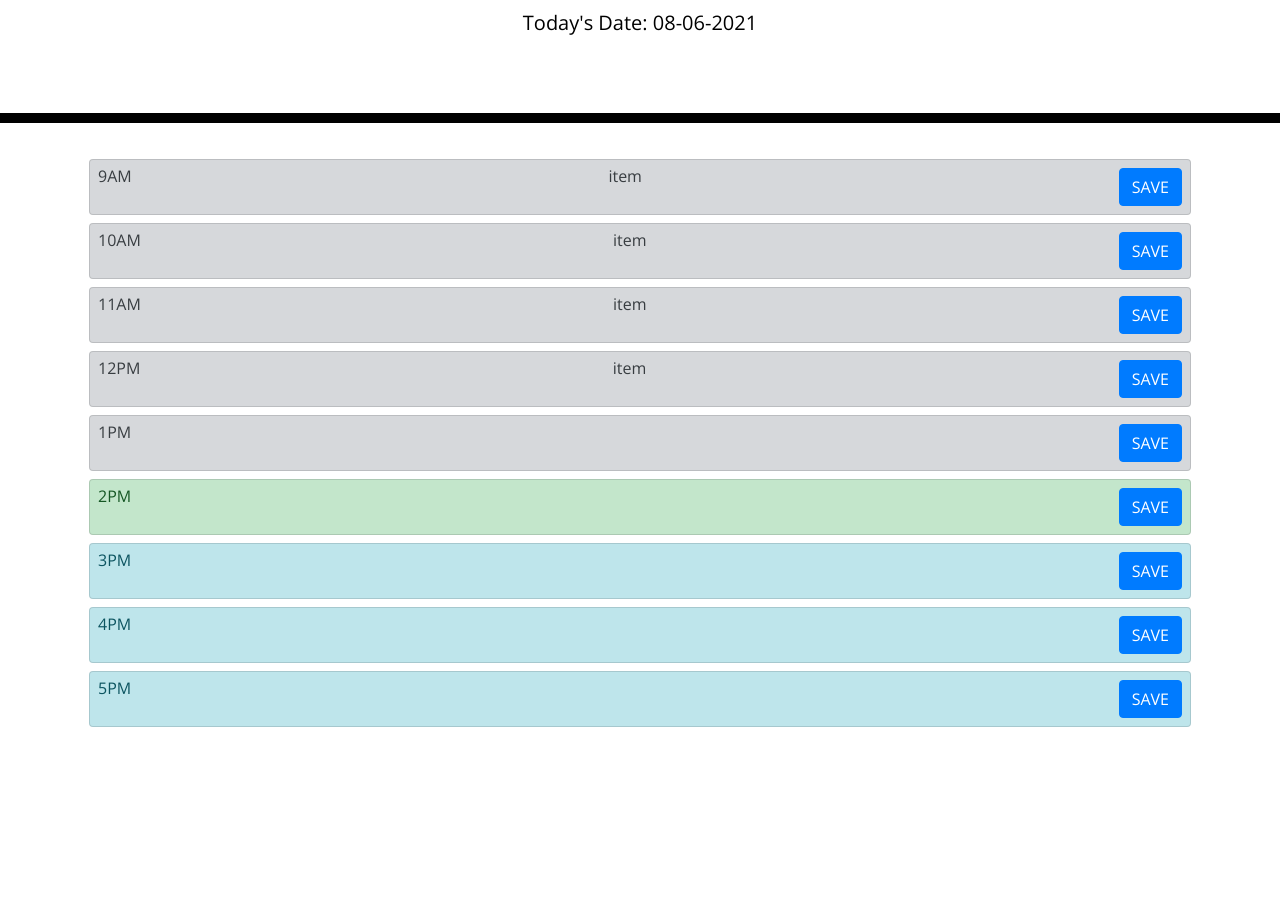
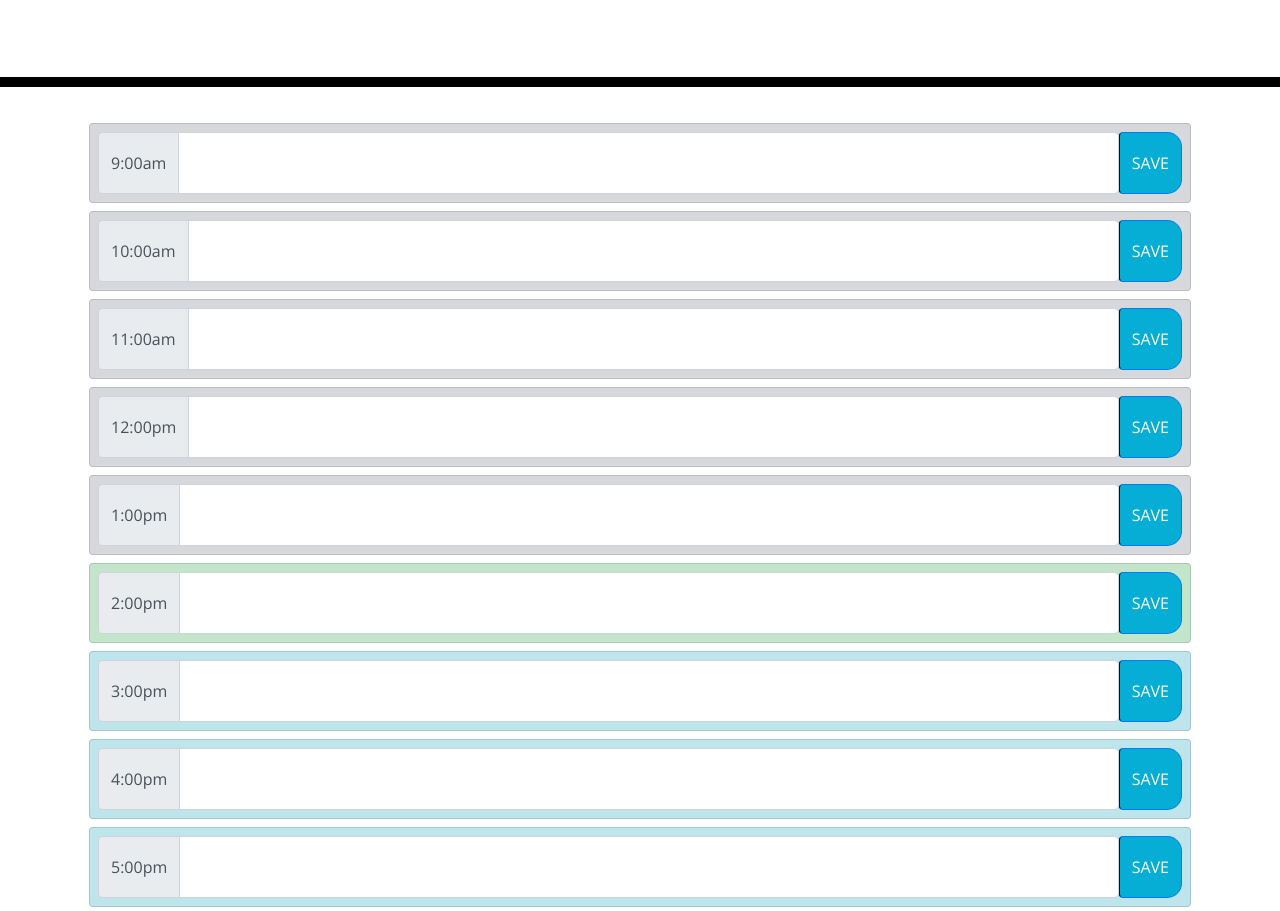
Before and after one commit to Hayden-Haun/DAYPLANNER-HAYDENHAUN-HW5, a plain HTML site: page index.html in a window 1280 px wide. Shown: the part 181-1092 px from the top of the page. Before the commit the page ends 912 px from the top, so only its background shows below. Drawn offline with nearby package versions, Linux system fonts and the light colour scheme.

Commit message:
adding styling updates and base JS text. README.md is still empty

```diff
--- a/index.html
+++ b/index.html
@@ -41,10 +41,20 @@
             rounded
             m-1
           "
+          id="9Row"
         >
-          <div class="hourClass">9AM</div>
-          <div class="toDoItem">item</div>
-          <button type="button" class="btn btn-primary">SAVE</button>
+          <div class="input-group">
+            <div class="input-group-prepend">
+              <span class="input-group-text">9:00am</span>
+            </div>
+            <textarea
+              class="form-control 9text"
+              aria-label="With textarea"
+            ></textarea>
+          </div>
+          <button type="button" class="btn btn-primary saveBtn button9">
+            SAVE
+          </button>
         </li>
         <li
           class="
@@ -55,10 +65,20 @@
             rounded
             m-1
           "
+          id="10Row"
         >
-          <div class="hourClass">10AM</div>
-          <div class="toDoItem">item</div>
-          <button type="button" class="btn btn-primary">SAVE</button>
+          <div class="input-group">
+            <div class="input-group-prepend">
+              <span class="input-group-text">10:00am</span>
+            </div>
+            <textarea
+              class="form-control 10text"
+              aria-label="With textarea"
+            ></textarea>
+          </div>
+          <button type="button" class="btn btn-primary saveBtn button10">
+            SAVE
+          </button>
         </li>
         <li
           class="
@@ -69,10 +89,20 @@
             rounded
             m-1
           "
+          id="11Row"
         >
-          <div class="hourClass">11AM</div>
-          <div class="toDoItem">item</div>
-          <button type="button" class="btn btn-primary">SAVE</button>
+          <div class="input-group">
+            <div class="input-group-prepend">
+              <span class="input-group-text 11text">11:00am</span>
+            </div>
+            <textarea
+              class="form-control"
+              aria-label="With textarea"
+            ></textarea>
+          </div>
+          <button type="button" class="btn btn-primary saveBtn button11">
+            SAVE
+          </button>
         </li>
         <li
           class="
@@ -83,10 +113,20 @@
             rounded
             m-1
           "
+          id="12Row"
         >
-          <div class="hourClass">12PM</div>
-          <div class="toDoItem">item</div>
-          <button type="button" class="btn btn-primary">SAVE</button>
+          <div class="input-group">
+            <div class="input-group-prepend">
+              <span class="input-group-text">12:00pm</span>
+            </div>
+            <textarea
+              class="form-control 12text"
+              aria-label="With textarea"
+            ></textarea>
+          </div>
+          <button type="button" class="btn btn-primary saveBtn button12">
+            SAVE
+          </button>
         </li>
         <li
           class="
@@ -97,10 +137,20 @@
             rounded
             m-1
           "
+          id="1Row"
         >
-          <div class="hourClass">1PM</div>
-          <div class="toDoItem"></div>
-          <button type="button" class="btn btn-primary">SAVE</button>
+          <div class="input-group">
+            <div class="input-group-prepend">
+              <span class="input-group-text">1:00pm</span>
+            </div>
+            <textarea
+              class="form-control 1text"
+              aria-label="With textarea"
+            ></textarea>
+          </div>
+          <button type="button" class="btn btn-primary saveBtn button1">
+            SAVE
+          </button>
         </li>
         <li
           class="
@@ -111,10 +161,20 @@
             rounded
             m-1
           "
+          id="2Row"
         >
-          <div class="hourClass">2PM</div>
-          <div class="toDoItem"></div>
-          <button type="button" class="btn btn-primary">SAVE</button>
+          <div class="input-group">
+            <div class="input-group-prepend">
+              <span class="input-group-text">2:00pm</span>
+            </div>
+            <textarea
+              class="form-control 2txt"
+              aria-label="With textarea"
+            ></textarea>
+          </div>
+          <button type="button" class="btn btn-primary saveBtn button2">
+            SAVE
+          </button>
         </li>
         <li
           class="
@@ -125,10 +185,20 @@
             rounded
             m-1
           "
+          id="3Row"
         >
-          <div class="hourClass">3PM</div>
-          <div class="toDoItem"></div>
-          <button type="button" class="btn btn-primary">SAVE</button>
+          <div class="input-group">
+            <div class="input-group-prepend">
+              <span class="input-group-text">3:00pm</span>
+            </div>
+            <textarea
+              class="form-control 3text"
+              aria-label="With textarea"
+            ></textarea>
+          </div>
+          <button type="button" class="btn btn-primary saveBtn button3">
+            SAVE
+          </button>
         </li>
         <li
           class="
@@ -139,24 +209,34 @@
             rounded
             m-1
           "
+          id="4Row"
         >
-          <div class="hourClass">4PM</div>
-          <div class="toDoItem"></div>
-          <button type="button" class="btn btn-primary">SAVE</button>
-        </li>
-        <li
-          class="
-            list-group-item list-group-item-info
-            d-flex
-            justify-content-between
-            p-2
-            rounded
-            m-1
-          "
-        >
-          <div class="hourClass">5PM</div>
-          <div class="toDoItem"></div>
-          <button type="button" class="btn btn-primary">SAVE</button>
+          <div class="input-group">
+            <div class="input-group-prepend">
+              <span class="input-group-text">4:00pm</span>
+            </div>
+            <textarea
+              class="form-control 4text"
+              aria-label="With textarea"
+            ></textarea>
+          </div>
+          <button type="button" class="btn btn-primary saveBtn button4">
+            SAVE
+          </button>
+          <li class=" list-group-item list-group-item-info d-flex
+          justify-content-between p-2 rounded m-1 " id= >
+          <div class="input-group">
+            <div class="input-group-prepend">
+              <span class="input-group-text">5:00pm</span>
+            </div>
+            <textarea
+              class="form-control 5text"
+              aria-label="With textarea 5tx"
+            ></textarea>
+          </div>
+          <button type="button" class="btn btn-primary saveBtn button5">
+            SAVE
+          </button>
         </li>
       </ul>
     </div>
--- a/script.js
+++ b/script.js
@@ -1,5 +1,56 @@
 //DECLARE A VARIABLE
 
-var todayMoment = moment().format("MM-DD-YYYY");
+//Display todays date at the top of the page!!
+var currentTimeVar = moment();
+$("#currentDay").text("Today's Date: " + currentTimeVar.format("MM-DD-YYYY"));
 
-$("#currentDay").text("Today's Date: " + todayMoment);
+var savedtext=[];
+
+
+//define variables
+var text9= $(".9text").val();
+var saveStatus9 = false,
+
+var text10= $(".10text").val();
+var saveStatus10= false;
+
+var text11 = $(".11text").val();
+var saveStatus11= false;
+
+var text12= $(".12text").val();
+saveStatus12= false;
+
+var text1= $(".1text").val();
+saveStatus1= false;
+
+var text2= $(".2text").val();
+saveStatus2= false;
+
+var text3= $(".3text").val();
+saveStatus3= false;
+
+var text4= $(".4text").val();
+saveStatus4= false;
+
+var text5= $(".5text").val();
+var saveStatus5= false;
+
+//event listeners
+
+$("button9").on("click", saveFunction9);
+$("button10").on("click", saveFunction10);
+$("button11").on("click", saveFunction11);
+$("button12").on("click", saveFunction12);
+$("button1").on("click", saveFunction1);
+$("button2").on("click", saveFunction2);
+$("button3").on("click", saveFunction3);
+$("button4").on("click", saveFunction4);
+$("button5").on("click", saveFunction5);
+
+function savefunction9() {
+    localStorage.setItem("",savedText)
+}
+// userInputsArray[0].saveStatus = true;
+//event listeners for save buttons, calls saveFunction>>
+
+//function to call switchSave: change save status, store to local storage
--- a/style.css
+++ b/style.css
@@ -1,5 +1,5 @@
 body {
-  font-family: 'Open Sans', sans-serif;
+  font-family: "Open Sans", sans-serif;
   font-size: 16px;
   line-height: 1;
 }
```
Also changed, not shown: 1 other file.
